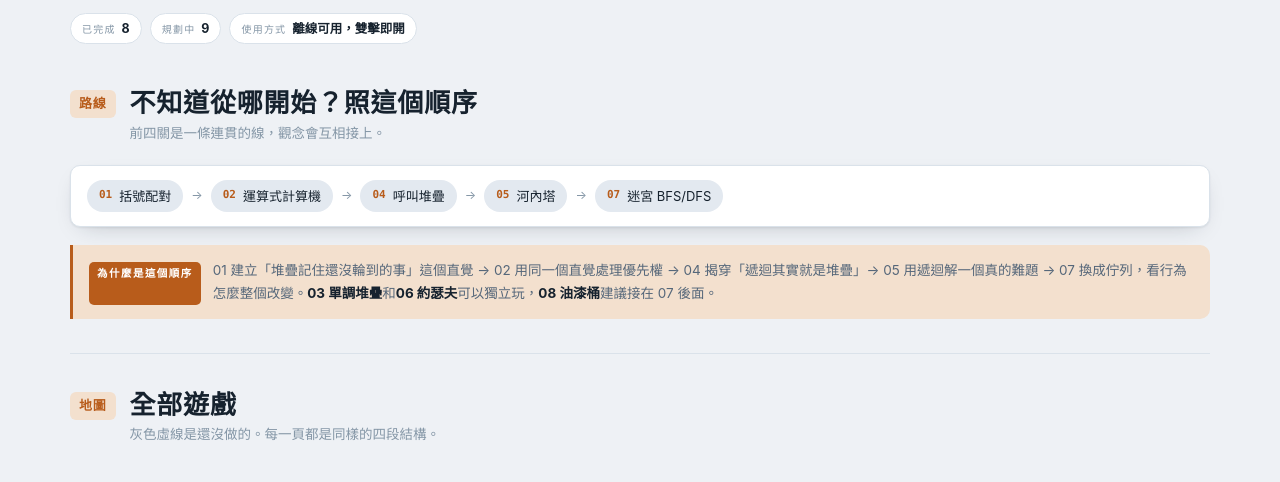
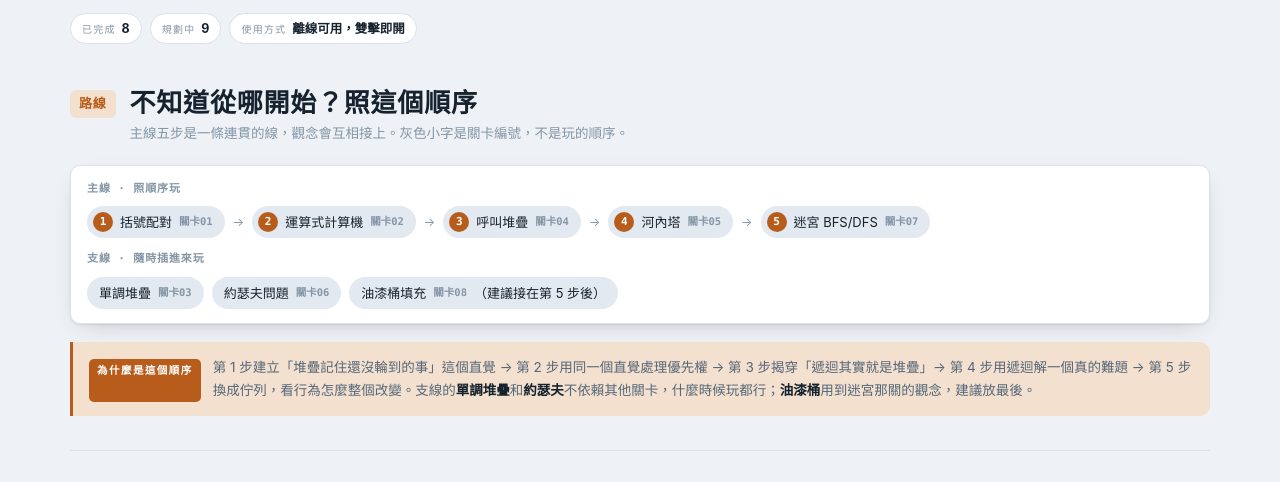
Before and after one commit to sglin7222/ds-games, a plain HTML site: page index.html in a window 1280 px wide. Shown: the part 242-724 px from the top of the page. Drawn offline with Linux system fonts and the light colour scheme.

Commit message:
首頁路線區改版:主線用第1~5步編號,關卡編號降為小標,支線關卡獨立一列
Co-Authored-By: Claude Fable 5 <noreply@anthropic.com>

```diff
--- a/index.html
+++ b/index.html
@@ -59,15 +59,22 @@
 .card .go{font-family:var(--font-mono);font-size:11.5px;font-weight:700;
   letter-spacing:.08em;color:var(--accent);margin-top:2px}
 
-.path{display:flex;flex-wrap:wrap;gap:8px;align-items:center;
-  padding:14px 16px;background:var(--surface);border:1px solid var(--line-soft);
-  border-radius:var(--r);box-shadow:var(--shadow)}
+.path-box{padding:14px 16px;background:var(--surface);border:1px solid var(--line-soft);
+  border-radius:var(--r);box-shadow:var(--shadow);
+  display:flex;flex-direction:column;gap:12px}
+.path{display:flex;flex-wrap:wrap;gap:8px;align-items:center}
+.path-label{font-family:var(--font-mono);font-size:11px;font-weight:700;
+  letter-spacing:.08em;color:var(--ink-faint);flex:0 0 100%}
 .path .step{display:inline-flex;align-items:center;gap:7px;
-  padding:5px 12px;border-radius:999px;background:var(--surface-2);
+  padding:5px 12px 5px 6px;border-radius:999px;background:var(--surface-2);
   font-size:13px;text-decoration:none;color:inherit;
   transition:background var(--dur),transform var(--dur)}
 .path .step:hover{background:var(--accent-soft);transform:translateY(-1px)}
-.path .step b{font-family:var(--font-mono);font-size:11px;color:var(--accent)}
+.path .step .stepno{display:inline-flex;align-items:center;justify-content:center;
+  width:20px;height:20px;border-radius:50%;background:var(--accent);color:#fff;
+  font-family:var(--font-mono);font-size:11px;font-weight:700}
+.path .step b{font-family:var(--font-mono);font-size:10.5px;color:var(--ink-faint);font-weight:600}
+.path.side .step{padding-left:12px}
 .path .arrow{color:var(--ink-faint);font-size:12px}
 </style>
 </head>
@@ -104,24 +111,33 @@
       <span class="sec-num">路線</span>
       <div>
         <h2>不知道從哪開始？照這個順序</h2>
-        <p class="sub">前四關是一條連貫的線，觀念會互相接上。</p>
+        <p class="sub">主線五步是一條連貫的線，觀念會互相接上。灰色小字是關卡編號，不是玩的順序。</p>
       </div>
     </div>
     <div class="sec-body">
-      <div class="path">
-        <a class="step" href="games/01-bracket-matching.html"><b>01</b> 括號配對</a>
-        <span class="arrow">→</span>
-        <a class="step" href="games/02-expression-calculator.html"><b>02</b> 運算式計算機</a>
-        <span class="arrow">→</span>
-        <a class="step" href="games/04-call-stack.html"><b>04</b> 呼叫堆疊</a>
-        <span class="arrow">→</span>
-        <a class="step" href="games/05-hanoi.html"><b>05</b> 河內塔</a>
-        <span class="arrow">→</span>
-        <a class="step" href="games/07-bfs-maze.html"><b>07</b> 迷宮 BFS/DFS</a>
+      <div class="path-box">
+        <div class="path">
+          <span class="path-label">主線 · 照順序玩</span>
+          <a class="step" href="games/01-bracket-matching.html"><span class="stepno">1</span> 括號配對 <b>關卡01</b></a>
+          <span class="arrow">→</span>
+          <a class="step" href="games/02-expression-calculator.html"><span class="stepno">2</span> 運算式計算機 <b>關卡02</b></a>
+          <span class="arrow">→</span>
+          <a class="step" href="games/04-call-stack.html"><span class="stepno">3</span> 呼叫堆疊 <b>關卡04</b></a>
+          <span class="arrow">→</span>
+          <a class="step" href="games/05-hanoi.html"><span class="stepno">4</span> 河內塔 <b>關卡05</b></a>
+          <span class="arrow">→</span>
+          <a class="step" href="games/07-bfs-maze.html"><span class="stepno">5</span> 迷宮 BFS/DFS <b>關卡07</b></a>
+        </div>
+        <div class="path side">
+          <span class="path-label">支線 · 隨時插進來玩</span>
+          <a class="step" href="games/03-monotonic-stack.html">單調堆疊 <b>關卡03</b></a>
+          <a class="step" href="games/06-josephus.html">約瑟夫問題 <b>關卡06</b></a>
+          <a class="step" href="games/08-flood-fill.html">油漆桶填充 <b>關卡08</b>（建議接在第 5 步後）</a>
+        </div>
       </div>
       <div class="callout" data-k="key">
         <span class="tag">為什麼是這個順序</span>
-        <span class="txt">01 建立「堆疊記住還沒輪到的事」這個直覺 → 02 用同一個直覺處理優先權 → 04 揭穿「遞迴其實就是堆疊」→ 05 用遞迴解一個真的難題 → 07 換成佇列，看行為怎麼整個改變。<b>03 單調堆疊</b>和<b>06 約瑟夫</b>可以獨立玩，<b>08 油漆桶</b>建議接在 07 後面。</span>
+        <span class="txt">第 1 步建立「堆疊記住還沒輪到的事」這個直覺 → 第 2 步用同一個直覺處理優先權 → 第 3 步揭穿「遞迴其實就是堆疊」→ 第 4 步用遞迴解一個真的難題 → 第 5 步換成佇列，看行為怎麼整個改變。支線的<b>單調堆疊</b>和<b>約瑟夫</b>不依賴其他關卡，什麼時候玩都行；<b>油漆桶</b>用到迷宮那關的觀念，建議放最後。</span>
       </div>
     </div>
   </section>
```
